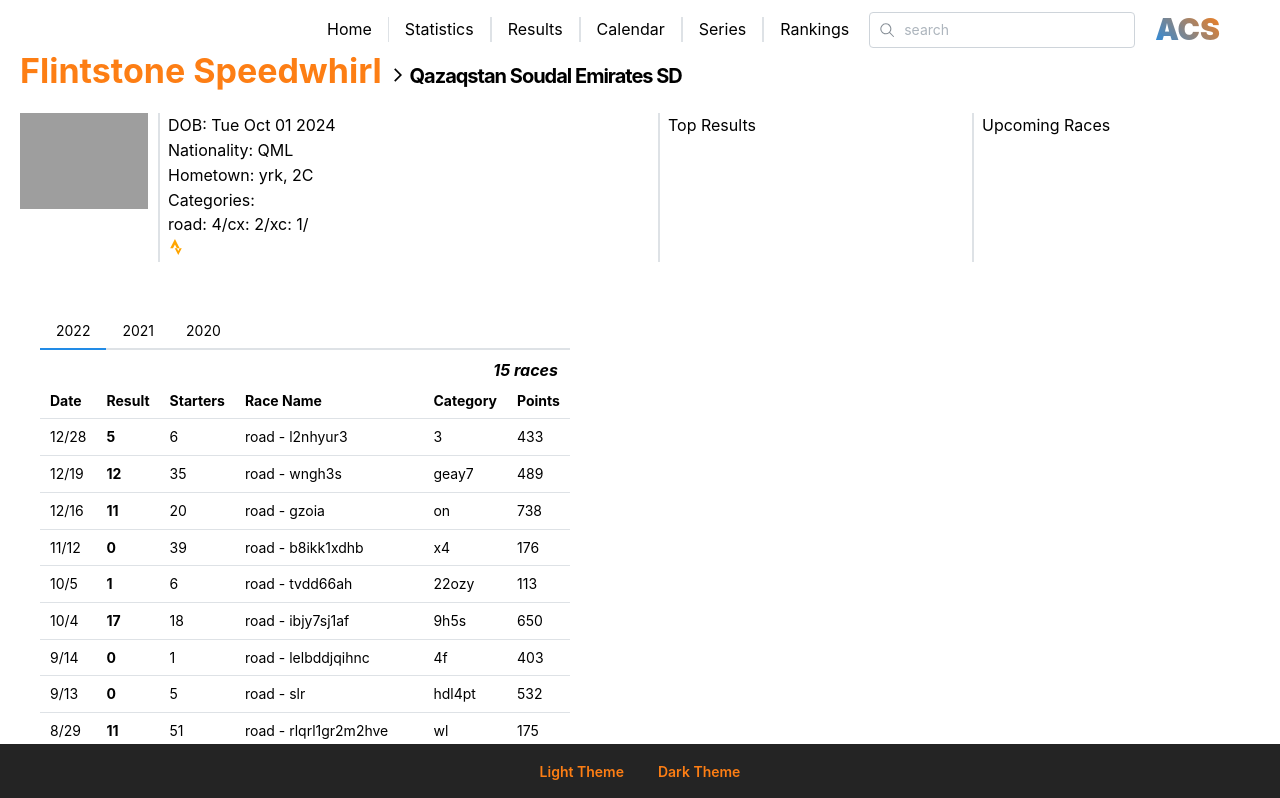
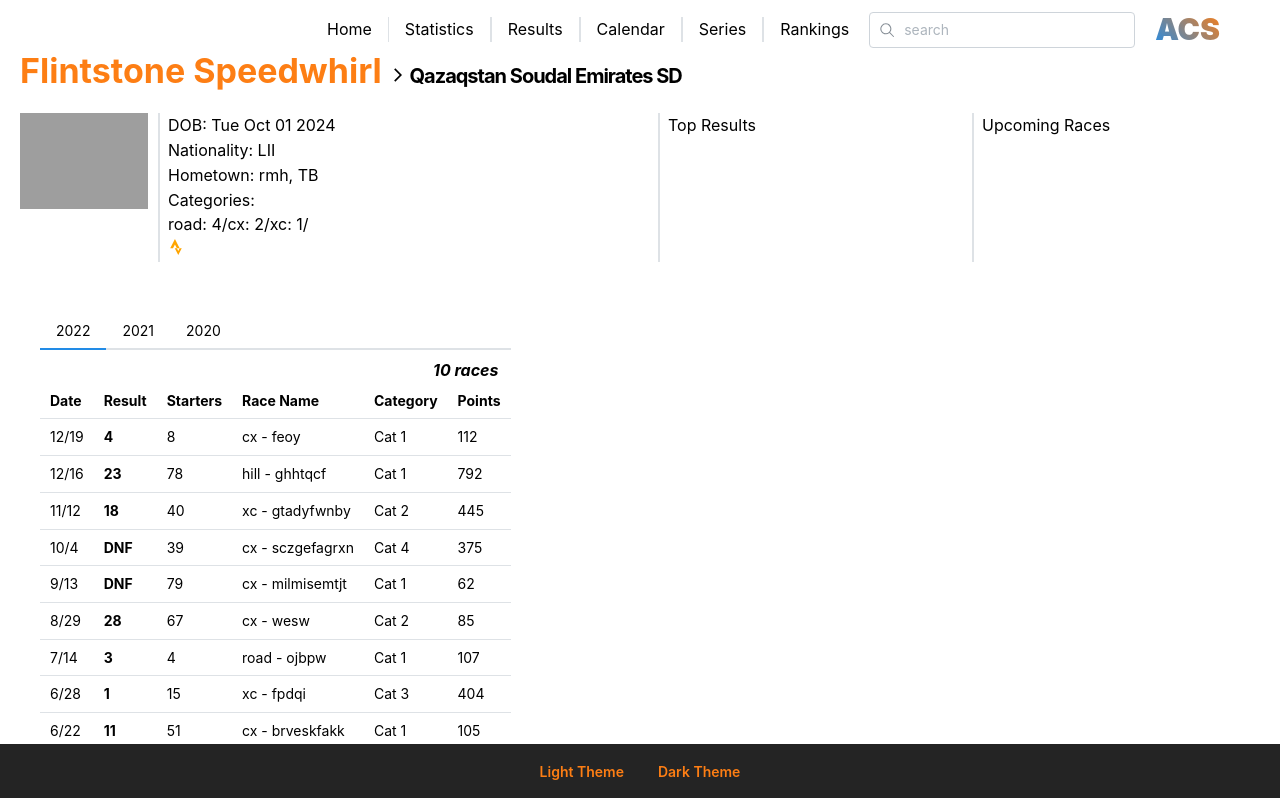
Before and after one commit to derekvmcintire/acs-next, a Next.js app: page / in a window 1280 px wide. Shown: the top 798 px of the page. Built offline with nearby package versions, Linux system fonts and the light colour scheme; grey boxes are pictures that could not be loaded.

Commit message:
fix all race types the same

```diff
--- a/app/mockData/generators/results.ts
+++ b/app/mockData/generators/results.ts
@@ -66,7 +66,7 @@ export const buildMockRace = (raceType: RaceType = 'road'): IRaceData => {
     type: raceType,
     startDate,
     endDate,
-    category: generateRandomString(7),
+    category: `Cat ${generateRandomNumber(4) + 1}`,
     place: shouldDnf ? 0 : generateRandomNumber(racers),
     racers,
     points: generateRandomNumber(800),
@@ -84,11 +84,12 @@ export const buildMockRace = (raceType: RaceType = 'road'): IRaceData => {
 
 export const buildMockRacesForSingleYear = () => {
   const raceTypes: RaceType[] = ['hill', 'road', 'cx', 'xc', 'stage'];
-  const randomRaceType: RaceType = raceTypes[generateRandomNumber(raceTypes.length - 1)];
+
   const randomNumberOfRaces = generateRandomNumber(40);
 
   const races = [];
   for (let i = 0; i < randomNumberOfRaces; i++) {
+    const randomRaceType: RaceType = raceTypes[generateRandomNumber(raceTypes.length - 1)];
     races.push(buildMockRace(randomRaceType));
   }
 
--- a/app/mockData/utils/index.ts
+++ b/app/mockData/utils/index.ts
@@ -1,7 +1,7 @@
 export const generateRandomNumber = (max: number = 1000) => Math.floor(Math.random() * max);
 
 export const generateRandomString = (maxLength: number = 15) => {
-  const characters = 'abcdefghijklmnopqrstuvwxyz1234567890';
+  const characters = 'abcdefghijklmnopqrstuvwxyz';
 
   const length = Math.floor(Math.random() * maxLength) + 1;
   const randomIndex = () => Math.floor(Math.random() * characters.length);
--- a/app/ui/Results/components/ResultsTable.tsx
+++ b/app/ui/Results/components/ResultsTable.tsx
@@ -22,7 +22,7 @@ export default function ResultsTable({ races }: RaceTableProps) {
     const mappedRows = races.map(({ name, category, startDate, place, racers, type, points }) => (
       <Table.Tr key={name + category}>
         <Table.Td>{getFormattedDateString(new Date(startDate))}</Table.Td>
-        <Table.Td className={classes.result}>{place}</Table.Td>
+        <Table.Td className={classes.result}>{place ? place : 'DNF'}</Table.Td>
         <Table.Td>{racers}</Table.Td>
         <Table.Td>{`${type} - ${name}`}</Table.Td>
         <Table.Td>{category}</Table.Td>
```
